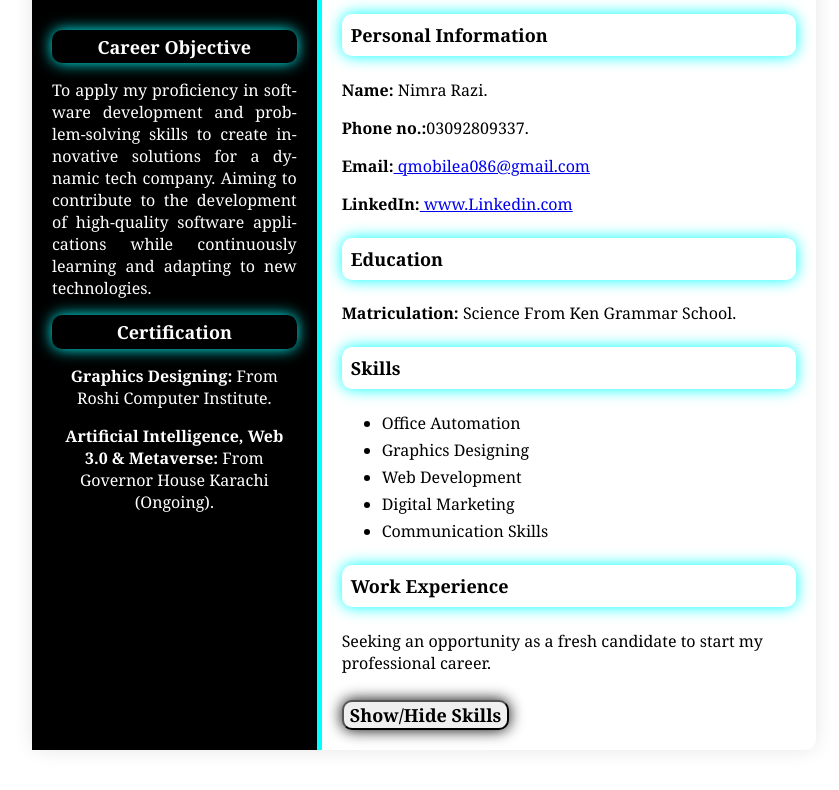
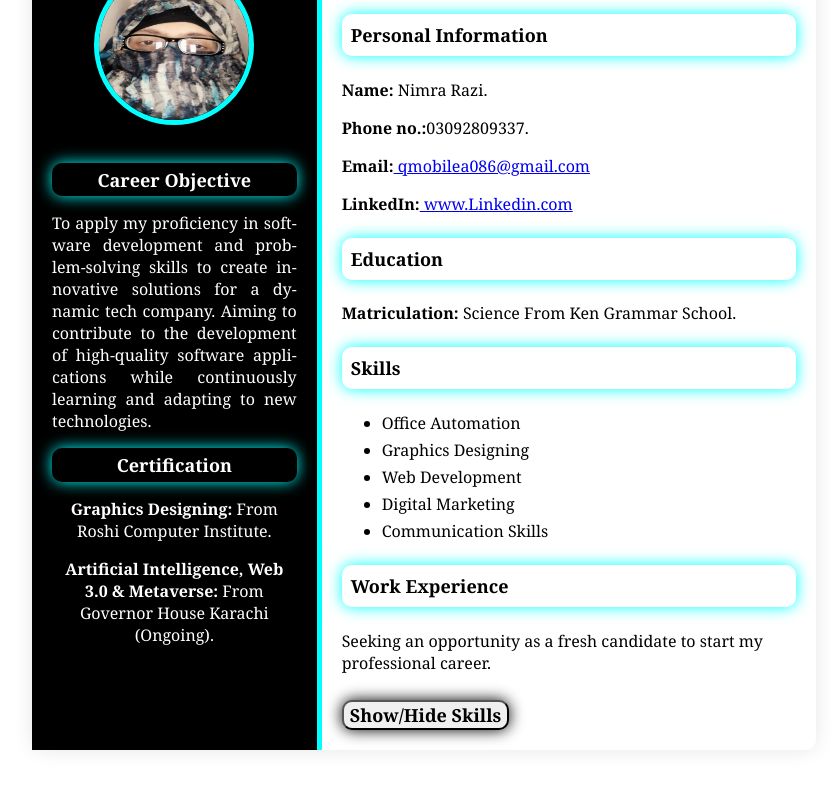
Before and after one commit to BinteRazi/Hackathon-milestones, a plain HTML site: page Milestone 1 & 2/index.html in a window 1280 px wide. Shown: the part 229-1019 px from the top of the page, without its empty margins (216-1055 px from the left). Drawn offline with Linux system fonts and the light colour scheme.

Commit message:
Update and rename Index.html to index.html

```diff
--- a/Milestone 1 & 2/Index.html
+++ b/Milestone 1 & 2/index.html
@@ -10,7 +10,7 @@
     <div class="resume-container">
         <!--Left Section-->
         <div class="left-section">
-            <img src="Profile Picture.jpg" alt="Profile Picture" class="profile-picture">
+            <img src="profile-picture.jpg" alt="Profile Picture" class="profile-picture">
             <section id="objective">
                 <h3 style="color: white;">Career Objective</h3>
                 <p style="text-align: justify; hyphens: auto;">
```
